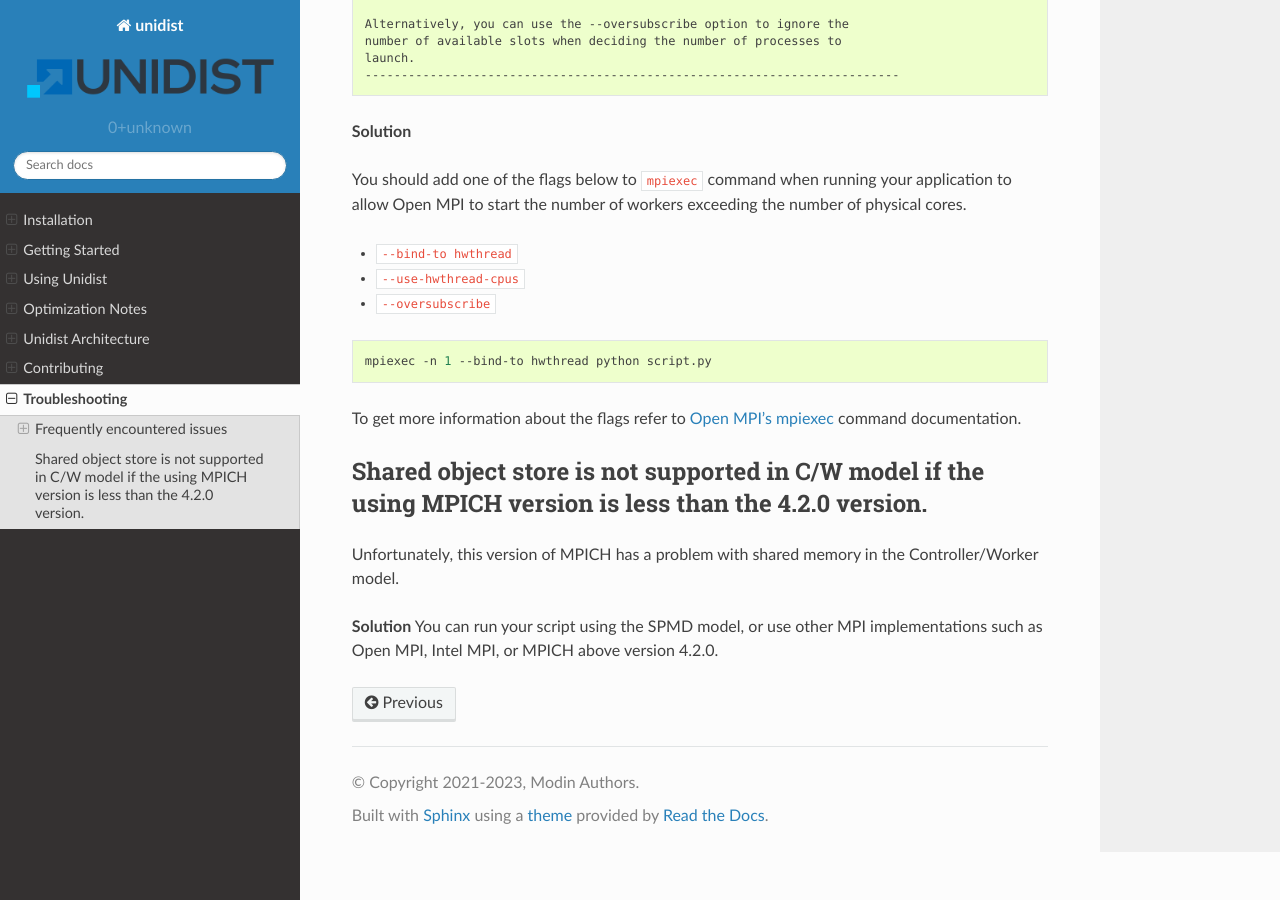
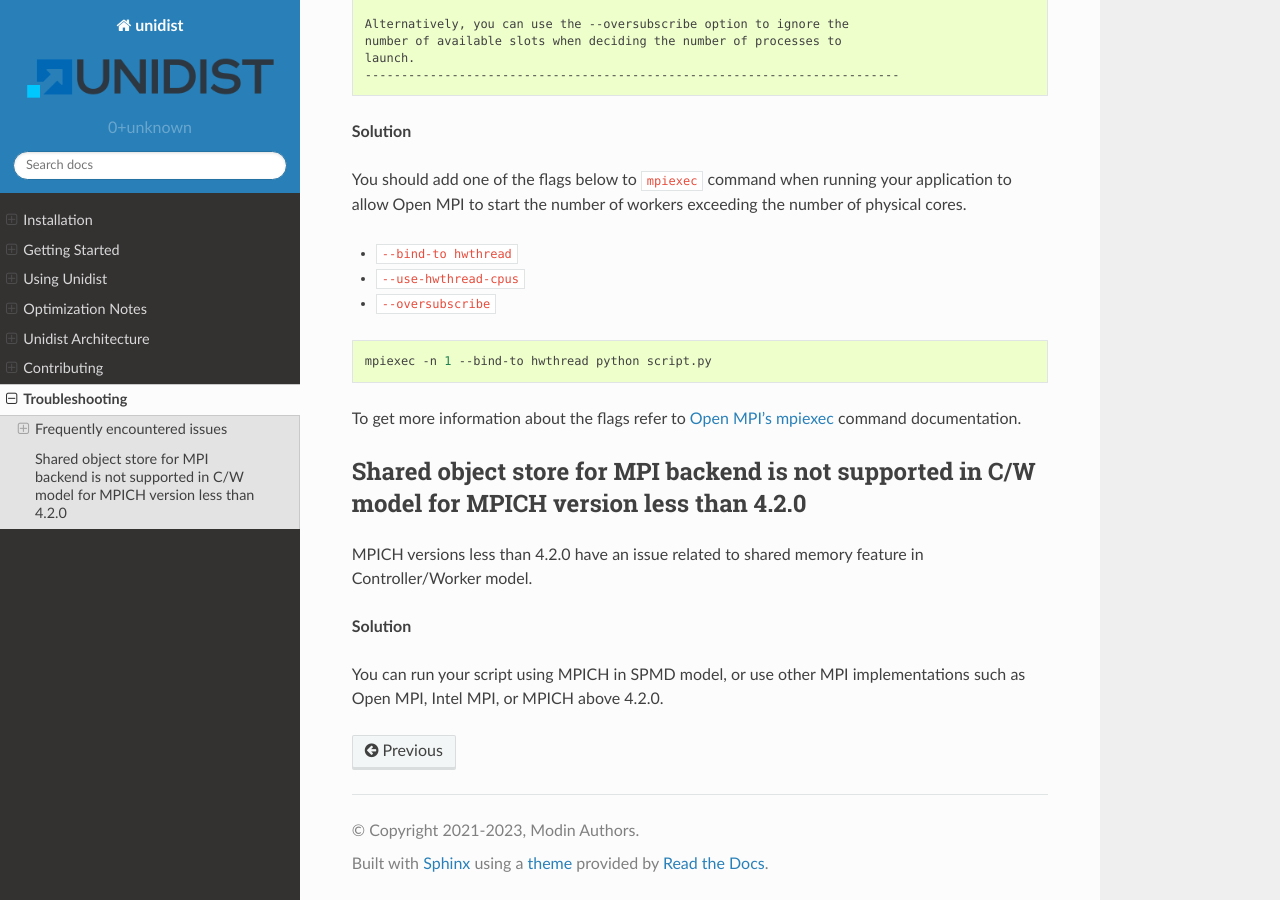
Before and after one commit to modin-project/unidist, a Sphinx documentation site: the page built from docs/troubleshooting.rst, in a window 1280 px wide and 900 px high, scrolled down 3427 px. Built offline with Sphinx 7.4.7 and the Read the Docs theme 2.0.0, drawn with Linux system fonts in a browser that asks for light colours.

Commit message:
Some fixes
Signed-off-by: Igoshev, Iaroslav <iaroslav.igoshev@intel.com>

```diff
--- a/docs/troubleshooting.rst
+++ b/docs/troubleshooting.rst
@@ -200,14 +200,15 @@ to start the number of workers exceeding the number of physical cores.
 
 To get more information about the flags refer to `Open MPI's mpiexec`_ command documentation.
 
+Shared object store for MPI backend is not supported in C/W model for MPICH version less than 4.2.0
+---------------------------------------------------------------------------------------------------
+
+MPICH versions less than 4.2.0 have an issue related to shared memory feature in Controller/Worker model.
+
+**Solution**
+
+You can run your script using MPICH in SPMD model, or use other MPI implementations
+such as Open MPI, Intel MPI, or MPICH above 4.2.0.
+
 .. _`Open MPI's mpiexec`: https://www.open-mpi.org/doc/v3.1/man1/mpiexec.1.php
 .. _`issue`: https://github.com/modin-project/unidist/issues
-
-
-Shared object store is not supported in C/W model if the using MPICH version is less than the 4.2.0 version.
-------------------------------------------------------------------------------------------------------------
-Unfortunately, this version of MPICH has a problem with shared memory in the Controller/Worker model.
-
-**Solution**
-You can run your script using the SPMD model, or use other MPI implementations
-such as Open MPI, Intel MPI, or MPICH above version 4.2.0.
```
Also changed, not shown: 2 other files.
